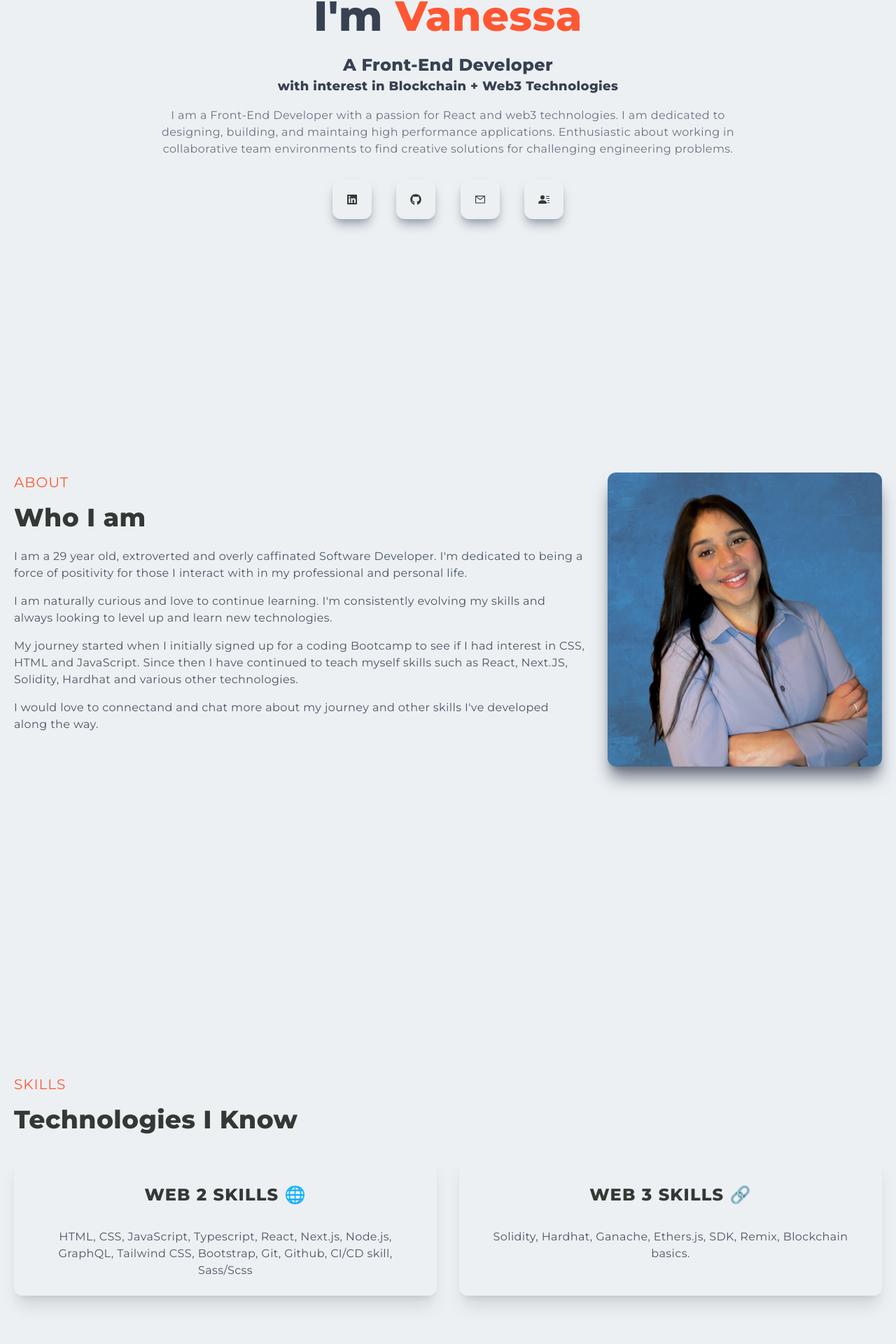
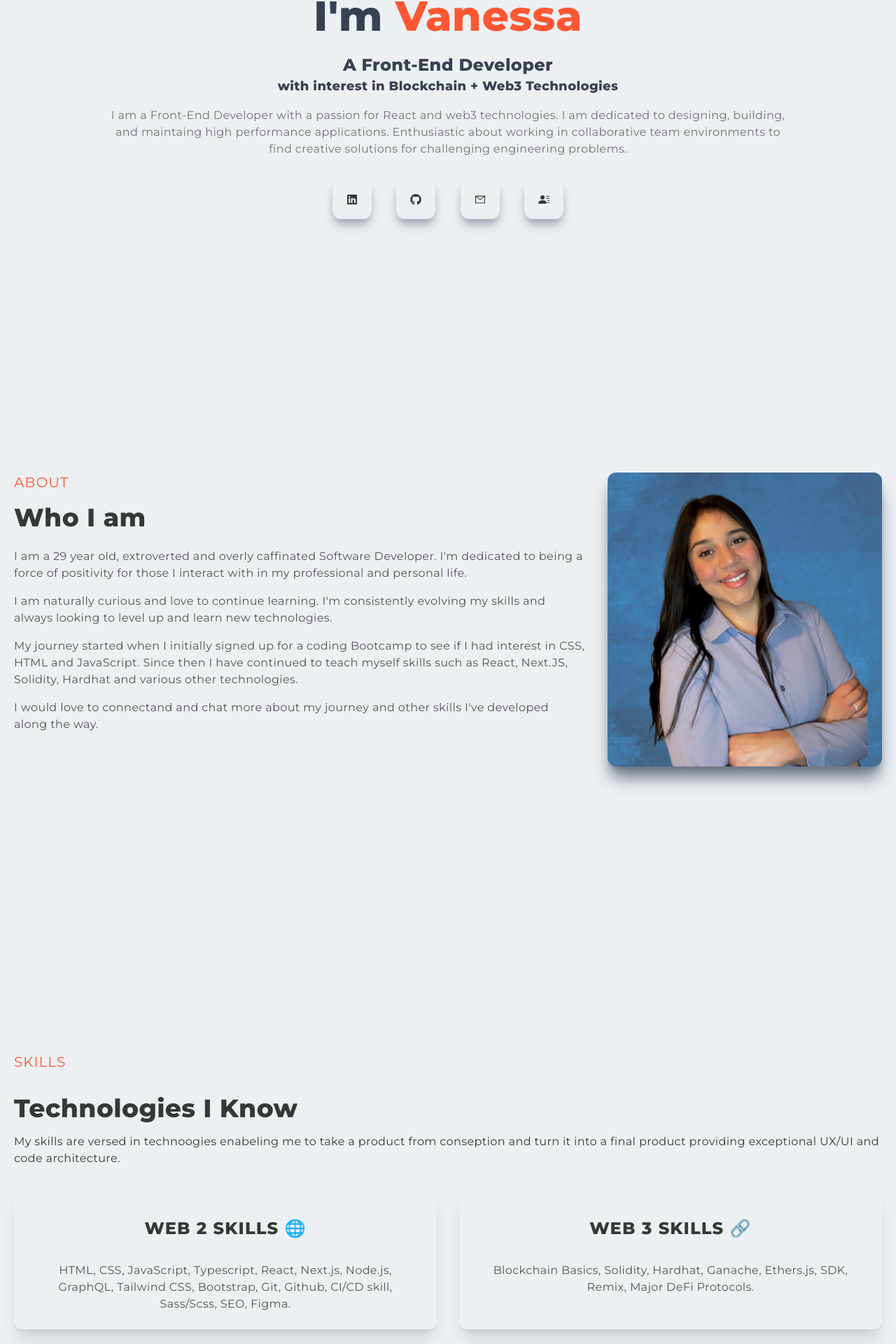
Before and after one commit to vsibley/nextjs-personal-portfolio, a Next.js app: page / in a window 1280 px wide. Shown: the part 315-2235 px from the top of the page at 70% size. Built offline with nearby package versions, Linux system fonts and the light colour scheme.

Commit message:
updated project info and tech stack useds

```diff
--- a/public/components/Hero.jsx
+++ b/public/components/Hero.jsx
@@ -6,8 +6,8 @@ import { AiOutlineMail } from 'react-icons/ai';
 
 export const Hero = () => {
   return (
-    <div id='home' className='w-full h-screen text-center font-mont'>
-      <div className='pt-[8rem] md:pt-[5rem] max-w-[1240px] w-full h-full mx-auto p-2 flex justify-center items-center'>
+    <div id='home' className='w-full h-full md:h-screen text-center font-mont'>
+      <div className='pt-[6rem] md:pt-[5rem] max-w-[1240px] w-full h-full mx-auto p-2 flex justify-center items-center'>
 
         <div>
           <p className='pt-10 uppercase tracking-wide text-gray-700'>
@@ -16,7 +16,7 @@ export const Hero = () => {
           <h1 className='py-4 text-gray-700'>I'm <span className='text-[#FF5733]'>Vanessa</span></h1>
           <h2 className='pt-2 text-gray-700 text-2xl'>A Front-End Developer</h2>
           <h3 className='text-gray-700 text-lg'>with interest in Blockchain + Web3 Technologies</h3>
-          <p className='py-4 text-gray-500 max-w-[70%] m-auto'>
+          <p className='py-4 text-gray-500 max-w-[80%] m-auto'>
             I am a Front-End Developer with a passion for React and web3 technologies. I am dedicated to
             designing, building, and maintaing high performance
             applications. Enthusiastic about working in collaborative team environments to find creative
--- a/public/components/Projects.jsx
+++ b/public/components/Projects.jsx
@@ -18,19 +18,18 @@ const Projects = () => {
                             <Image className='rounded-xl' src={techblog} alt='' />
                             <div className='p-3'>
                                 <p className='py-2'>Technologies Used:<span className='font-bold'> React.js, Next.js, Tailwind CSS, GraphQL.</span></p>
-                                <p>In building this web-based application, I
-                                    displayed a working knowledge of ReactJS, NextJS. utilized GraphQL to retrieve post data by configuring
+                                <p>I Utilizing GraphQL to retrieve post data by configuring
                                     React Components to make GROQ Query API calls based
                                     on user interaction.</p>
                                 <div className='flex flex-cols-2 items-center justify-center gap-10 p-3 pt-6'>
 
                                         <Link href='https://www.tech-ness.com/'>
-                                        <button className='py-4 px-8 font-bold hover:scale-110 ease-in duration-300' >
+                                        <button className='py-4 px-5 md:px-8 font-bold hover:scale-110 ease-in duration-300' >
                                         Demo
                                         </button>
                                         </Link>
 
-                                    <button className='py-4 px-8 font-bold hover:scale-110 ease-in duration-300'>
+                                    <button className='py-4 px-5 md:px-8 font-bold hover:scale-110 ease-in duration-300'>
                                         <Link href='https://github.com/vsibley/personal-blog-techness'>
                                         Code</Link>
                                         </button>
@@ -46,14 +45,14 @@ const Projects = () => {
                             <Image className='rounded-xl' src={portfolio} alt='' />
                             <div className='p-3'>
                                 <p className='py-2'>Technologies Used:<span className='font-bold'> React.js, Next.js, Tailwind CSS. </span></p>
-                                <p>Lorem ipsum dolor sit amet consectetur adipisicing elit. Sed asperiores alias libero corrupti voluptates cum, recusandae eius, earum velit ullam eos rerum unde! Fugiat, architecto?</p>
+                                <p>This is the first portfolio I built with React to showcase the skills I learned and projects I've completed.</p>
                                 <div className='flex flex-cols-2 pt-6 items-center justify-center gap-10 p-3'>
-                                    <button className='py-4 px-8 font-bold hover:scale-110 ease-in duration-300'>
+                                    <button className='py-4 px-5 md:px-8 font-bold hover:scale-110 ease-in duration-300'>
                                         <a href="https:/vanessasibley-reactportfolio.netlify.app/">
                                             Demo
                                         </a>
                                     </button>
-                                    <button className='py-4 px-8 font-bold hover:scale-110 ease-in duration-300'>Code</button>
+                                    <button className='py-4 px-5 md:px-8 font-bold hover:scale-110 ease-in duration-300'>Code</button>
                                 </div>
                             </div>
                         </div>
--- a/public/components/Skills.jsx
+++ b/public/components/Skills.jsx
@@ -3,9 +3,10 @@ import React from 'react'
 const Skills = () => {
   return (
     <div id='skills' className='w-full lg:h-screen p-2 px-4'>
-        <div className='max-w-[1240px] mx-auto flex flex-col justify-center h-full'>
+        <div className='max-w-[1240px] mx-auto flex flex-col justify-center h-screen'>
               <p className='text-xl tracking-wider uppercase text-[#FF5733] py-4'>Skills</p>
-            <h2 className='pb-8'>Technologies I Know</h2>
+            <h2 className='py-4'>Technologies I Know</h2>
+        <p className='pb-8'>My skills are versed in technoogies enabeling me to take a product from conseption and turn it into a final product providing exceptional UX/UI and code architecture. </p>
             <div className='grid md:grid-cols-2 gap-8'>
 
 
@@ -13,14 +14,14 @@ const Skills = () => {
                 <div className='p-6 shadow-xl rounded-xl hover:scale-110 ease-in duration-300'>
                     <div className='grid grid-cols-1 gap-4 justify-center items-center text-center'>
               <p className='text-2xl font-bold tracking-wider py-4 uppercase'>Web 2 Skills 🌐 </p>
-                              <p className='text-gray-600'>HTML, CSS, JavaScript, Typescript, React, Next.js, Node.js, GraphQL, Tailwind CSS, Bootstrap, Git, Github, CI/CD skill, Sass/Scss</p>
+                              <p className='text-gray-600 tracking-wide'>HTML, CSS, JavaScript, Typescript, React, Next.js, Node.js, GraphQL, Tailwind CSS, Bootstrap, Git, Github, CI/CD skill, Sass/Scss, SEO, Figma.</p>
                     </div>
                 </div>
 
                   <div className='p-6 shadow-xl rounded-xl hover:scale-110 ease-in duration-300'>
                       <div className='grid grid-cols-1 gap-4 justify-center items-center text-center'>
               <p className='text-2xl font-bold tracking-wider py-4 uppercase'>Web 3 Skills 🔗 </p>
-              <p className='text-gray-600 font-medium'>Solidity, Hardhat, Ganache, Ethers.js, SDK, Remix, Blockchain basics. </p>
+              <p className='text-gray-600 tracking-wide '>Blockchain Basics, Solidity, Hardhat, Ganache, Ethers.js, SDK, Remix, Major DeFi Protocols. </p>
                     </div>
 
                 </div>
```
